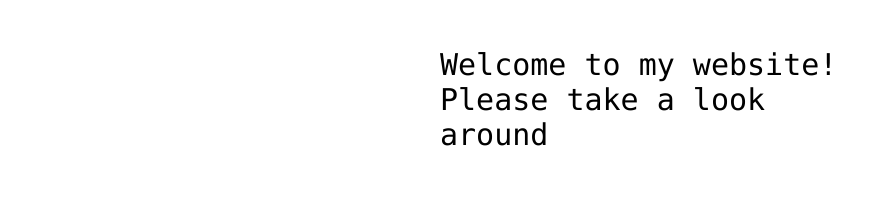
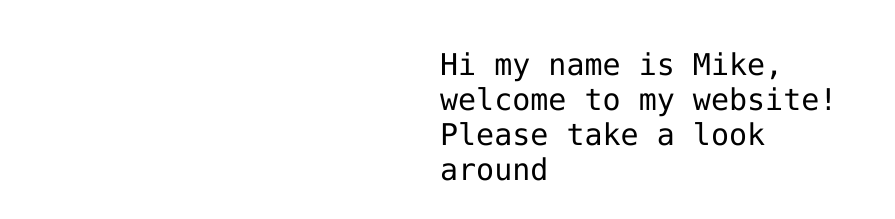
Before and after one commit to XDMike20/XDMike20.github.io, a plain HTML site: page index.html in a window 1280 px wide. Shown: the part 359-578 px from the top of the page, without its empty margins (0-895 px from the left). Drawn offline with Linux system fonts and the light colour scheme.

Commit message:
Update index.html

```diff
--- a/index.html
+++ b/index.html
@@ -12,7 +12,7 @@ m<!DOCTYPE html>
 <img src="https://octodex.github.com/images/daftpunktocat-thomas.gif" id="octocat" alt="octocat-gif" />
 
 <!-- Change this code here by copy and pasting your template on line 15 -->
-<p>Welcome to my website! Please take a look around</p>
+<p>Hi my name is Mike, welcome to my website! Please take a look around</p>
 
 </body>
 </html>
```
